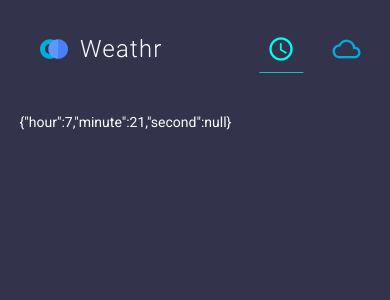
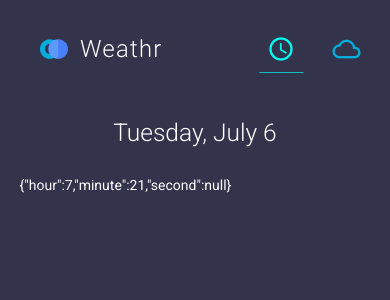
Before and after one commit to anclaev/weathr, a React (Create React App) app: page /time in a window 390 px wide. Shown: the top 300 px of the page. Built offline with nearby package versions, Linux system fonts and the light colour scheme.

Commit message:
Вывод дня в заголовке страницы времени.

```diff
--- a/src/App.tsx
+++ b/src/App.tsx
@@ -26,7 +26,7 @@ const App = () => (
         {({ match }) => (
           <CSSTransition
             timeout={1000}
-            classNames="wrapper"
+            classNames="app-wrapper"
             unmountOnExit
             in={match != null}
           >
--- a/src/funcs.ts
+++ b/src/funcs.ts
@@ -8,3 +8,15 @@ export const getHello = (): string => {
     return 'Доброй ночи.'
   return 'Здравствуйте.'
 }
+
+export const getToday = (): string => {
+  let date = new Date().toLocaleDateString(undefined, {
+    weekday: 'long',
+    day: 'numeric',
+    month: 'long',
+  })
+
+  return typeof date === 'string' && date.trim() !== ''
+    ? date[0].toUpperCase() + date.slice(1)
+    : 'Сегодня'
+}
--- a/src/pages/Home/index.tsx
+++ b/src/pages/Home/index.tsx
@@ -25,7 +25,7 @@ const cards: ICard[] = [
 const HomePage: React.FC = () => (
   <section className="home">
     <Helmet title="Weathr" />
-    <Title className="home-title">{getHello()}</Title>
+    <Title className="home-title title">{getHello()}</Title>
     <Cards className="home-cards" items={cards} />
   </section>
 )
--- a/src/pages/Time/index.tsx
+++ b/src/pages/Time/index.tsx
@@ -1,9 +1,13 @@
 import Helmet from '../../components/Helmet'
+import Title from '../../components/Title'
 import Time from '../../containers/Time'
 
+import { getToday } from '../../funcs'
+
 const TimePage: React.FC = () => (
-  <section>
+  <section className="time">
     <Helmet title="Время | Weathr" />
+    <Title className="time-title title">{getToday()}</Title>
     <Time />
   </section>
 )
--- a/src/styles/_components.sass
+++ b/src/styles/_components.sass
@@ -1,6 +1,10 @@
 .logo, .logo__img
     height: 2rem
     padding: 0 10px
+
+.title
+    margin: 2rem 0
+    animation: show 1s
 
 .menu
     font-size: inherit
@@ -52,6 +56,9 @@
     align-items: center
 
 @media (max-width: 576px)
+    .title
+        margin-top: 0.5rem
+
     .menu
         font-size: 7px
 
--- a/src/styles/_keyframes.sass
+++ b/src/styles/_keyframes.sass
@@ -22,11 +22,11 @@
 
 // Page Mount/Unmount Animation
 
-.wrapper
+.app-wrapper
     position: absolute
 
-.wrapper-enter-active
+.app-wrapper-enter-active
     animation: fade-in 1s forwards
 
-.wrapper-exit-active
+.app-wrapper-exit-active
     animation: fade-out 1s forwards
--- a/src/styles/pages/_home.sass
+++ b/src/styles/pages/_home.sass
@@ -1,12 +1,10 @@
 .home
     &-title
-        margin-top: 2rem
-        animation: show 1s
+        @extend .title
 
     &-cards
         display: flex
         justify-content: center
-        margin-top: 3rem
 
         &__item
             background-color: $colorPrimaryCardR
@@ -45,7 +43,3 @@
             &:not(:last-child)
                 margin-right: 0
                 margin-bottom: 1em
-
-@media (max-width: 576px)
-    .home-title
-        margin-top: 0.5rem
--- a/src/types/components.ts
+++ b/src/types/components.ts
@@ -30,3 +30,7 @@ export interface ICard {
   className: string
   primary?: boolean
 }
+
+export interface ICell {
+  val: number
+}
```
Also changed, not shown: src/components/Cell/index.tsx (added, +9 -0 lines).
